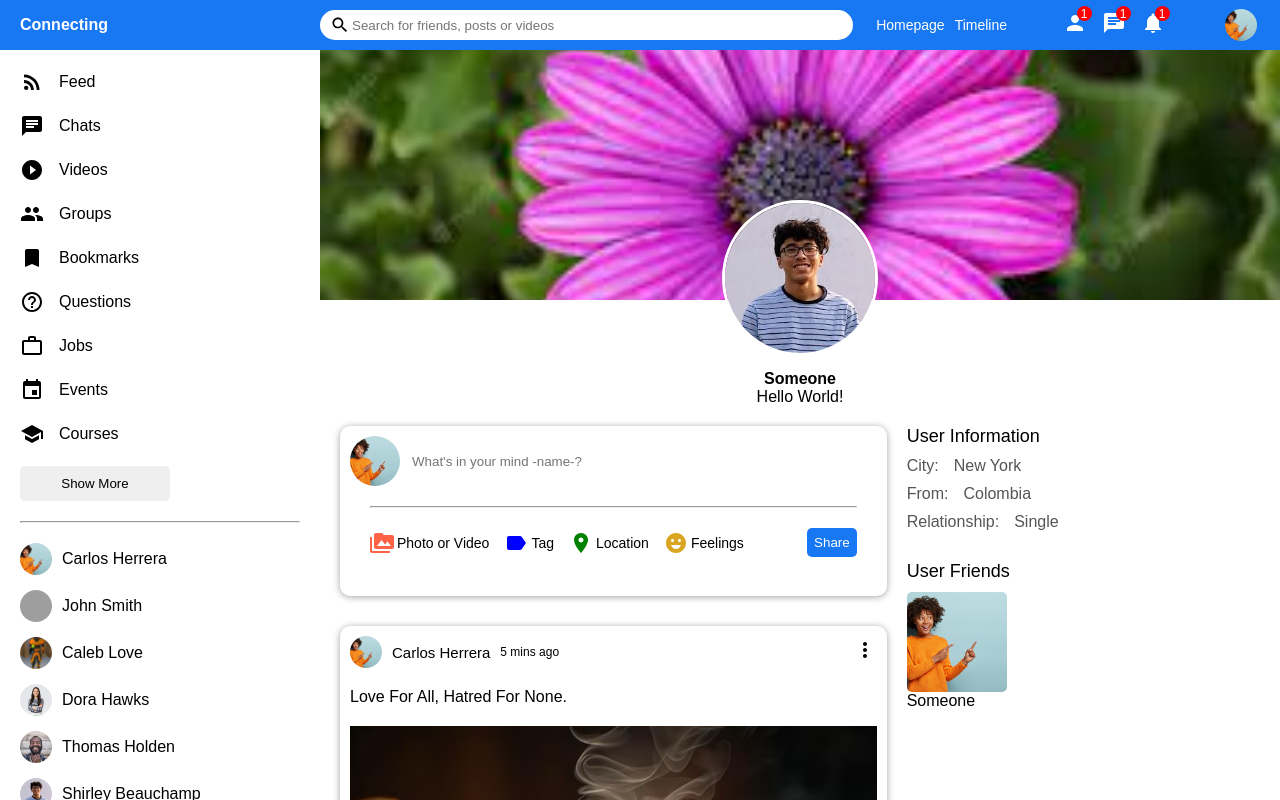
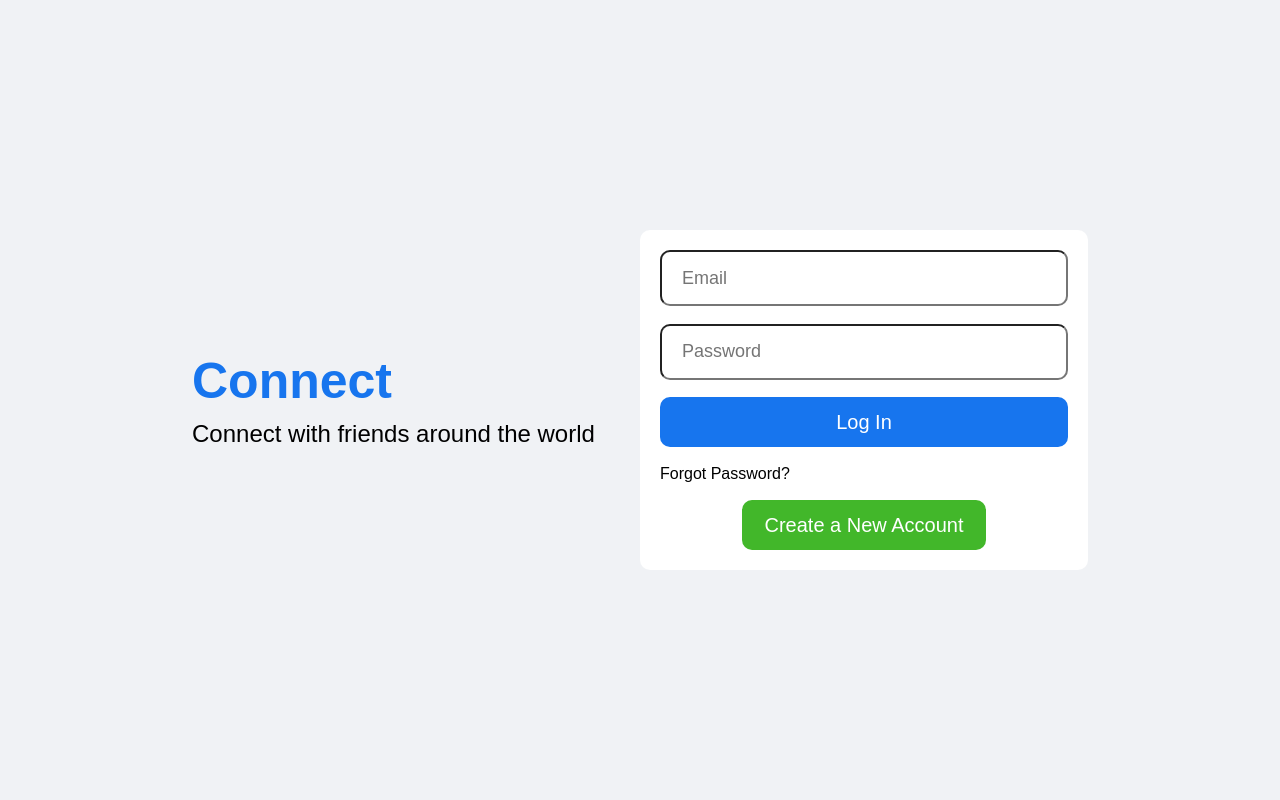
Before and after one commit to EduardoJRP/Social_Media, a React (Create React App) app: page / in a window 1280 px wide. Shown: the top 800 px of the page. Built offline with nearby package versions, Linux system fonts and the light colour scheme; grey boxes are pictures that could not be loaded; a web font is replaced by a local one.

Commit message:
Added the register and login pages

```diff
--- a/src/App.js
+++ b/src/App.js
@@ -1,9 +1,10 @@
 import Home from "./pages/home/Home";
+import Login from "./pages/login/Login";
 import Profile from "./pages/profile/Profile";
 
 function App() {
   return (
-    <Profile />
+    <Login />
   );
 }
 
--- a/src/components/rightbar/RightBar.js
+++ b/src/components/rightbar/RightBar.js
@@ -51,7 +51,7 @@
   return (
     <div className="rightBar">
       <div className="rightBarWrapper">
-        <ProfileRightBar />
+        {profile ? <ProfileRightBar/> : <HomeRightBar/>}
       </div>
     </div>
   )
--- /dev/null
+++ b/src/pages/login/Login.js
@@ -0,0 +1,26 @@
+import React from 'react';
+import "./login.css"
+
+export default function Login() {
+  return (
+    <div className='login'>
+        <div className='loginWrapper'>
+            <div className='loginLeft'>
+                <h3 className='loginLogo'>Connect</h3>
+                <span className='loginDescription'>
+                    Connect with friends around the world
+                </span>
+            </div>
+            <div className='loginRight'>
+                <div className='loginBox'>
+                    <input placeholder='Email' className='loginInput'/>
+                    <input placeholder='Password' className='loginInput'/>
+                    <button className='loginButton'>Log In</button>
+                    <span className='loginForgot'>Forgot Password?</span>
+                    <button className='loginRegisterButton'>Create a New Account</button>
+                </div>
+            </div>
+        </div>
+    </div>
+  )
+}
--- /dev/null
+++ b/src/pages/login/login.css
@@ -0,0 +1,83 @@
+.login {
+    width: 100vw;
+    height: 100vh;
+    background-color: #f0f2f5;
+    display: flex;
+    align-items: center;
+    justify-content: center;
+}
+
+.loginWrapper {
+    width: 70%;
+    height: 70%;
+    display: flex;
+}
+
+.loginLeft,.loginRight {
+    flex: 1;
+    display: flex;
+    flex-direction: column;
+    justify-content: center;
+}
+
+.loginLogo {
+    font-size: 50px;
+    font-weight: 800;
+    color: #1775ee;
+    margin-bottom: 10px;
+}
+
+.loginDescription {
+    font-size: 24px;
+}
+
+.loginBox {
+    height: 300px;
+    padding: 20px;
+    background-color: white;
+    border-radius: 10px;
+    display: flex;
+    flex-direction: column;
+    justify-content: space-between;
+}
+
+.loginInput {
+    height: 50px;
+    border-radius: 10px;
+    border: 1px solit gray;
+    font-size: 18px;
+    padding-left: 20px;
+}
+
+.loginInput:focus {
+    outline: none;
+}
+
+.loginButton {
+    height: 50px;
+    border-radius: 10px;
+    border: none;
+    background-color: #1775ee;
+    color: white;
+    font-size: 20px;
+    font-weight: 500;
+    cursor: pointer;
+}
+
+.longForgot {
+    text-align: center;
+    color: #1775ee;
+}
+
+.loginRegisterButton {
+    width: 60%;
+    align-self: center;
+    height: 50px;
+    border-radius: 10px;
+    border: none;
+    background-color: #42b72a;
+    color: white;
+    font-size: 20px;
+    font-weight: 500;
+    cursor: pointer;
+}
--- /dev/null
+++ b/src/pages/register/register.css
@@ -0,0 +1,83 @@
+.login {
+    width: 100vw;
+    height: 100vh;
+    background-color: #f0f2f5;
+    display: flex;
+    align-items: center;
+    justify-content: center;
+}
+
+.loginWrapper {
+    width: 70%;
+    height: 70%;
+    display: flex;
+}
+
+.loginLeft,.loginRight {
+    flex: 1;
+    display: flex;
+    flex-direction: column;
+    justify-content: center;
+}
+
+.loginLogo {
+    font-size: 50px;
+    font-weight: 800;
+    color: #1775ee;
+    margin-bottom: 10px;
+}
+
+.loginDescription {
+    font-size: 24px;
+}
+
+.loginBox {
+    height: 400px;
+    padding: 20px;
+    background-color: white;
+    border-radius: 10px;
+    display: flex;
+    flex-direction: column;
+    justify-content: space-between;
+}
+
+.loginInput {
+    height: 50px;
+    border-radius: 10px;
+    border: 1px solit gray;
+    font-size: 18px;
+    padding-left: 20px;
+}
+
+.loginInput:focus {
+    outline: none;
+}
+
+.loginButton {
+    height: 50px;
+    border-radius: 10px;
+    border: none;
+    background-color: #1775ee;
+    color: white;
+    font-size: 20px;
+    font-weight: 500;
+    cursor: pointer;
+}
+
+.longForgot {
+    text-align: center;
+    color: #1775ee;
+}
+
+.loginRegisterButton {
+    width: 60%;
+    align-self: center;
+    height: 50px;
+    border-radius: 10px;
+    border: none;
+    background-color: #42b72a;
+    color: white;
+    font-size: 20px;
+    font-weight: 500;
+    cursor: pointer;
+}
```
Also changed, not shown: src/pages/register/Register.js (added, +27 -0 lines).
